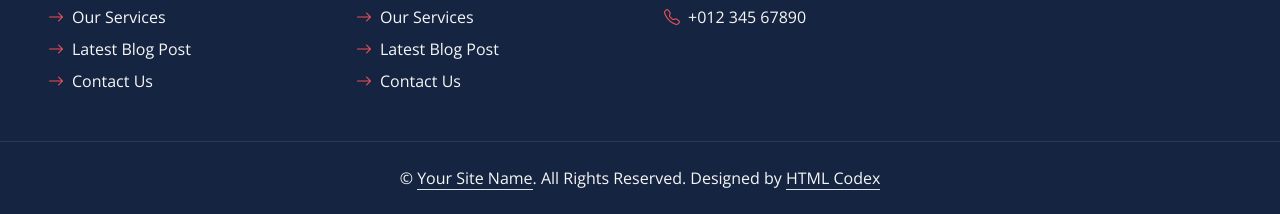
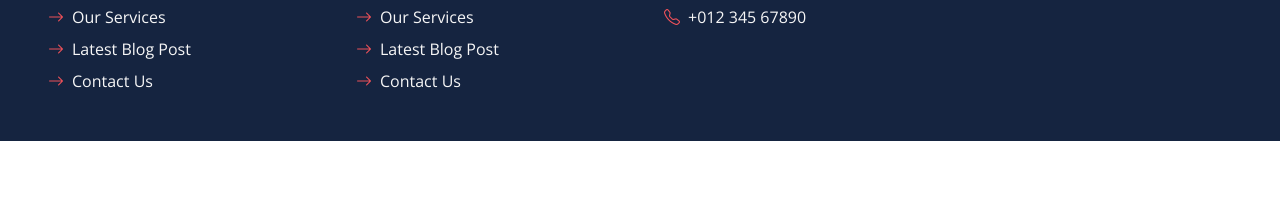
Before and after one commit to muganzi12/angelcentre, a plain HTML site: page about.html in a window 1280 px wide. Shown: the part 2039-2253 px from the top of the page. After the commit the page ends 2180 px from the top, so only its background shows below. Drawn offline with nearby package versions, Linux system fonts and the light colour scheme.

Commit message:
about us

```diff
--- a/about.html
+++ b/about.html
@@ -240,9 +240,9 @@
             </div>
         </div>
     </div>
-    <div class="container-fluid bg-dark text-secondary text-center border-top py-4 px-5" style="border-color: rgba(256, 256, 256, .1) !important;">
+    <!-- <div class="container-fluid bg-dark text-secondary text-center border-top py-4 px-5" style="border-color: rgba(256, 256, 256, .1) !important;">
         <p class="m-0">&copy; <a class="text-secondary border-bottom" href="#">Your Site Name</a>. All Rights Reserved. Designed by <a class="text-secondary border-bottom" href="https://htmlcodex.com">HTML Codex</a></p>
-    </div>
+    </div> -->
     <!-- Footer End -->
 
 
```
